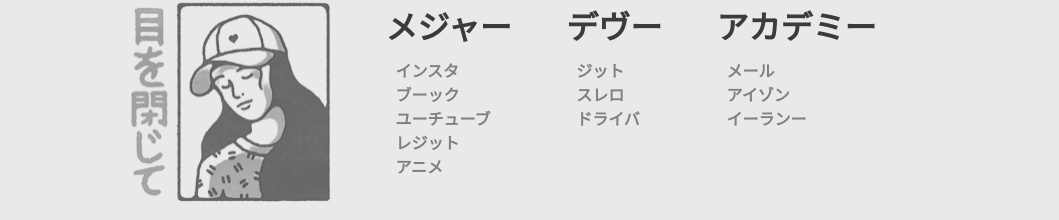
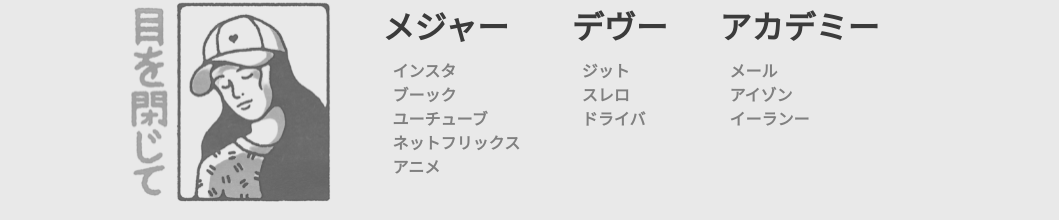
Before and after one commit to Dingnh/nicodin, a React (Create React App) app: page / in a window 1280 px wide. Shown: the part 298-518 px from the top of the page, without its empty margins (109-1168 px from the left). Built offline with nearby package versions, Linux system fonts and the light colour scheme; a web font is replaced by a local one.

Commit message:
new links

```diff
--- a/src/data.js
+++ b/src/data.js
@@ -13,12 +13,12 @@
       linkdir: "https://www.youtube.com/"
     },
     {
-      link: "レジット",
-      linkdir: "https://www.reddit.com/"
+      link: "ネットフリックス",
+      linkdir: "https://www.netflix.com/browse"
     },
     {
       link: "アニメ",
-      linkdir: "https://www.gogoanime.movie/"
+      linkdir: "https://ww.gogoanimes.org/"
     },
   ],
   dev: [
```
